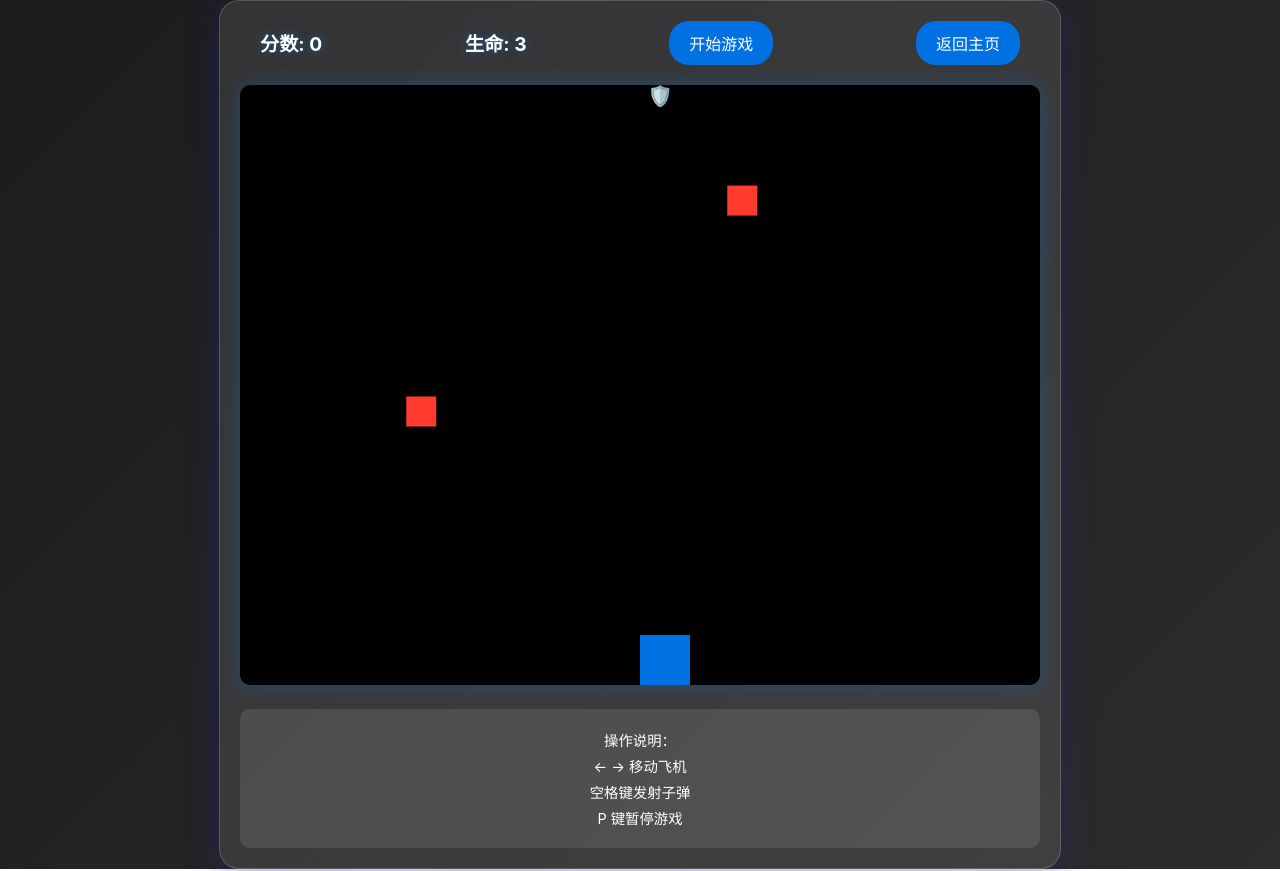
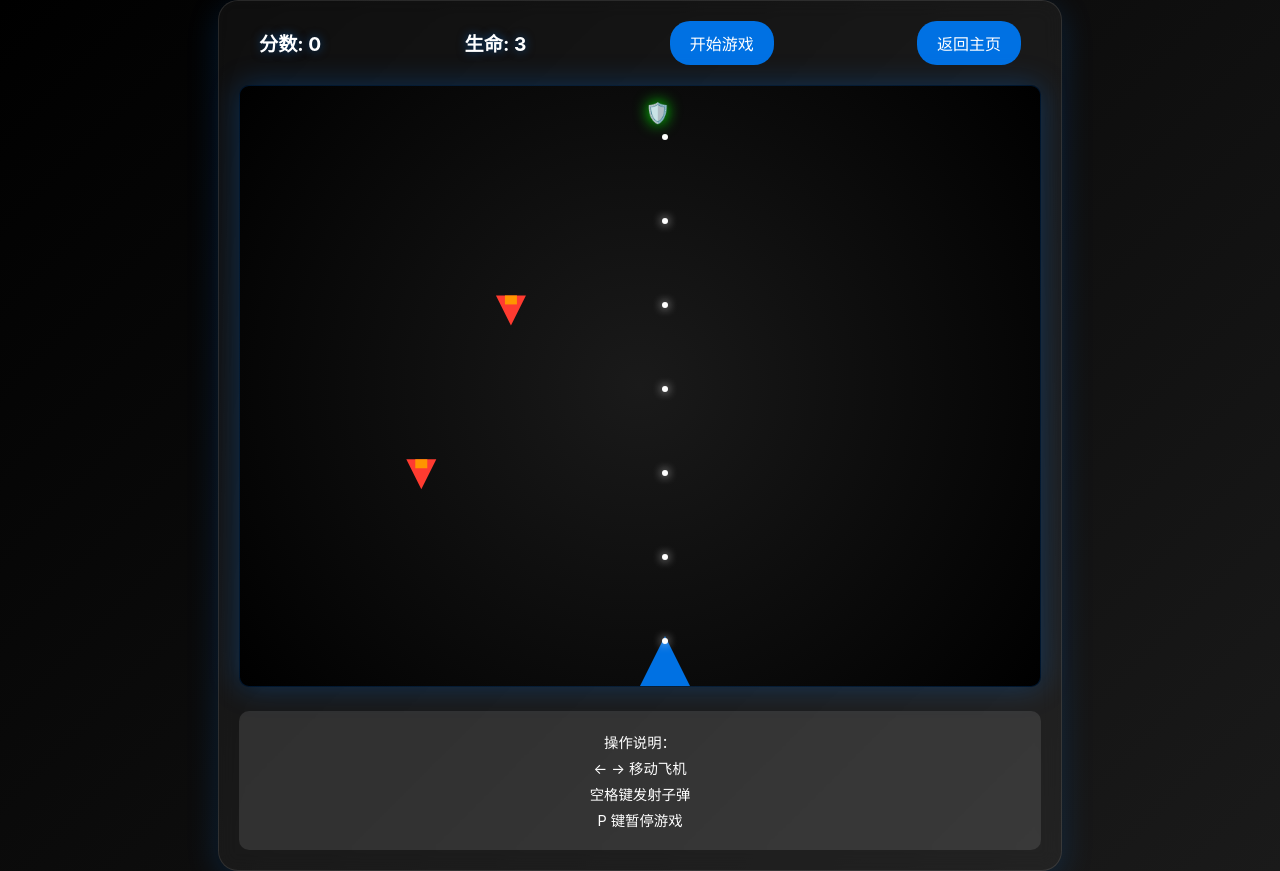
Before and after one commit to aSerpent/-, a plain HTML site: page game.html in a window 1280 px wide. Both pictures are taken after a click on the button "开始游戏". Drawn offline with Linux system fonts and the light colour scheme.

Commit message:
优化游戏入口和自动射击功能

```diff
--- a/css/game.css
+++ b/css/game.css
@@ -5,17 +5,17 @@ body {
     justify-content: center;
     align-items: center;
     min-height: 100vh;
-    background: linear-gradient(135deg, #1c1c1e 0%, #2c2c2e 100%);
+    background: linear-gradient(135deg, #000000 0%, #1a1a1a 100%);
     font-family: -apple-system, BlinkMacSystemFont, 'Segoe UI', Roboto, Oxygen, Ubuntu, Cantarell, 'Open Sans', 'Helvetica Neue', sans-serif;
 }
 
 .game-container {
-    background: rgba(255, 255, 255, 0.1);
+    background: rgba(255, 255, 255, 0.05);
     border-radius: 20px;
     padding: 20px;
-    box-shadow: 0 8px 32px 0 rgba(31, 38, 135, 0.37);
-    backdrop-filter: blur(4px);
-    border: 1px solid rgba(255, 255, 255, 0.18);
+    box-shadow: 0 8px 32px 0 rgba(0, 113, 227, 0.2);
+    backdrop-filter: blur(10px);
+    border: 1px solid rgba(255, 255, 255, 0.1);
 }
 
 .game-header {
@@ -28,9 +28,10 @@ body {
 }
 
 #gameCanvas {
-    background: #000;
+    background: radial-gradient(circle at center, #1a1a1a 0%, #000000 100%);
     border-radius: 10px;
-    box-shadow: 0 0 20px rgba(0, 113, 227, 0.3);
+    box-shadow: 0 0 30px rgba(0, 113, 227, 0.3);
+    border: 1px solid rgba(0, 113, 227, 0.2);
 }
 
 .score, .lives {
--- a/js/game.js
+++ b/js/game.js
@@ -24,8 +24,7 @@ class Game {
 
         this.keys = {
             left: false,
-            right: false,
-            space: false
+            right: false
         };
 
         // 添加buff系统
@@ -80,6 +79,9 @@ class Game {
         this.touchStartX = 0;
         this.isTouching = false;
 
+        // 添加自动射击相关属性
+        this.autoShootInterval = 200; // 自动射击间隔（毫秒）
+
         this.bindEvents();
         this.updateScore(0);
         this.updateLives(3);
@@ -96,14 +98,12 @@ class Game {
     handleKeyDown(e) {
         if (e.key === 'ArrowLeft') this.keys.left = true;
         if (e.key === 'ArrowRight') this.keys.right = true;
-        if (e.key === ' ') this.keys.space = true;
         if (e.key === 'p' || e.key === 'P') this.togglePause();
     }
 
     handleKeyUp(e) {
         if (e.key === 'ArrowLeft') this.keys.left = false;
         if (e.key === 'ArrowRight') this.keys.right = false;
-        if (e.key === ' ') this.keys.space = false;
     }
 
     togglePause() {
@@ -127,7 +127,8 @@ class Game {
             y: -30,
             width: 30,
             height: 30,
-            speed: 2 + Math.random() * 2
+            speed: 2 + Math.random() * 3,  // 增加敌机速度变化范围
+            rotationAngle: Math.random() * Math.PI * 2  // 添加旋转角度
         };
         this.enemies.push(enemy);
     }
@@ -172,7 +173,7 @@ class Game {
 
     shoot() {
         const currentTime = Date.now();
-        if (this.keys.space && currentTime - this.lastShootTime >= this.shootCooldown) {
+        if (currentTime - this.lastShootTime >= this.autoShootInterval) {
             if (this.isMultiShot) {
                 // 三发子弹
                 for (let i = -1; i <= 1; i++) {
@@ -182,7 +183,7 @@ class Game {
                         width: 5,
                         height: 10,
                         speed: 7,
-                        angle: i * 0.2 // 添加一个小角度
+                        angle: i * 0.2
                     };
                     this.bullets.push(bullet);
                 }
@@ -221,18 +222,23 @@ class Game {
         // 更新敌人位置
         this.enemies = this.enemies.filter(enemy => {
             enemy.y += enemy.speed;
+            enemy.rotationAngle += 0.02;  // 添加旋转效果
 
             // 检查碰撞
-            this.bullets.forEach((bullet, bulletIndex) => {
+            for (let i = this.bullets.length - 1; i >= 0; i--) {
+                const bullet = this.bullets[i];
                 if (this.checkCollision(bullet, enemy)) {
-                    this.bullets.splice(bulletIndex, 1);
+                    // 添加爆炸效果
+                    this.createExplosion(enemy.x + enemy.width / 2, enemy.y + enemy.height / 2);
+                    this.bullets.splice(i, 1);
                     this.updateScore(this.score + 100);
                     return false;
                 }
-            });
+            }
 
             // 检查与玩家碰撞
-            if (this.checkCollision(enemy, this.player)) {
+            if (!this.isInvincible && this.checkCollision(enemy, this.player)) {
+                this.createExplosion(enemy.x + enemy.width / 2, enemy.y + enemy.height / 2);
                 this.updateLives(this.lives - 1);
                 if (this.lives <= 0) {
                     this.gameOver();
@@ -265,12 +271,8 @@ class Game {
         // 生成buff
         this.spawnBuff();
 
-        // 自动射击（移动端）
-        if (this.isTouching) {
-            this.keys.space = true;
-            this.shoot();
-            this.keys.space = false;
-        }
+        // 自动射击
+        this.shoot();
     }
 
     checkCollision(rect1, rect2) {
@@ -283,33 +285,73 @@ class Game {
     draw() {
         this.ctx.clearRect(0, 0, this.canvas.width, this.canvas.height);
 
-        // 绘制玩家
+        // 绘制玩家飞机
         this.ctx.fillStyle = '#0071e3';
-        this.ctx.fillRect(this.player.x, this.player.y, this.player.width, this.player.height);
+        this.ctx.beginPath();
+        this.ctx.moveTo(this.player.x + this.player.width / 2, this.player.y);
+        this.ctx.lineTo(this.player.x + this.player.width, this.player.y + this.player.height);
+        this.ctx.lineTo(this.player.x, this.player.y + this.player.height);
+        this.ctx.closePath();
+        this.ctx.fill();
+
+        // 添加飞机尾焰
+        this.ctx.fillStyle = '#ff9500';
+        this.ctx.beginPath();
+        this.ctx.moveTo(this.player.x + this.player.width * 0.3, this.player.y + this.player.height);
+        this.ctx.lineTo(this.player.x + this.player.width * 0.5, this.player.y + this.player.height + 15);
+        this.ctx.lineTo(this.player.x + this.player.width * 0.7, this.player.y + this.player.height);
+        this.ctx.closePath();
+        this.ctx.fill();
 
         // 绘制子弹
         this.ctx.fillStyle = '#fff';
         this.bullets.forEach(bullet => {
-            this.ctx.fillRect(bullet.x, bullet.y, bullet.width, bullet.height);
+            this.ctx.beginPath();
+            this.ctx.arc(bullet.x + bullet.width / 2, bullet.y + bullet.height / 2, 3, 0, Math.PI * 2);
+            this.ctx.fill();
+
+            // 添加子弹光效
+            this.ctx.shadowBlur = 10;
+            this.ctx.shadowColor = '#fff';
         });
+        this.ctx.shadowBlur = 0;
 
         // 绘制敌人
-        this.ctx.fillStyle = '#ff3b30';
         this.enemies.forEach(enemy => {
-            this.ctx.fillRect(enemy.x, enemy.y, enemy.width, enemy.height);
+            // 敌机主体
+            this.ctx.fillStyle = '#ff3b30';
+            this.ctx.beginPath();
+            this.ctx.moveTo(enemy.x + enemy.width / 2, enemy.y + enemy.height);
+            this.ctx.lineTo(enemy.x + enemy.width, enemy.y);
+            this.ctx.lineTo(enemy.x, enemy.y);
+            this.ctx.closePath();
+            this.ctx.fill();
+
+            // 敌机装饰
+            this.ctx.fillStyle = '#ff9500';
+            this.ctx.fillRect(enemy.x + enemy.width * 0.3, enemy.y, enemy.width * 0.4, enemy.height * 0.3);
         });
 
         // 绘制buff
         this.buffs.forEach(buff => {
             this.ctx.fillStyle = buff.type.color;
             this.ctx.font = '20px Arial';
-            this.ctx.fillText(buff.type.icon, buff.x, buff.y);
+            this.ctx.textAlign = 'center';
+            this.ctx.textBaseline = 'middle';
+
+            // 添加光晕效果
+            this.ctx.shadowBlur = 15;
+            this.ctx.shadowColor = buff.type.color;
+            this.ctx.fillText(buff.type.icon, buff.x + buff.width / 2, buff.y + buff.height / 2);
+            this.ctx.shadowBlur = 0;
         });
 
         // 绘制护盾效果
         if (this.isInvincible) {
             this.ctx.strokeStyle = '#00ff00';
             this.ctx.lineWidth = 2;
+            this.ctx.shadowBlur = 15;
+            this.ctx.shadowColor = '#00ff00';
             this.ctx.beginPath();
             this.ctx.arc(
                 this.player.x + this.player.width / 2,
@@ -319,6 +361,7 @@ class Game {
                 Math.PI * 2
             );
             this.ctx.stroke();
+            this.ctx.shadowBlur = 0;
         }
     }
 
@@ -326,7 +369,6 @@ class Game {
         if (!this.isGameOver && !this.isPaused) {
             this.update();
             this.draw();
-            this.shoot();
             requestAnimationFrame(() => this.gameLoop());
         }
     }
@@ -352,6 +394,41 @@ class Game {
     start() {
         this.gameLoop();
     }
+
+    // 添加爆炸效果
+    createExplosion(x, y) {
+        const particles = [];
+        for (let i = 0; i < 8; i++) {
+            const angle = (i / 8) * Math.PI * 2;
+            particles.push({
+                x: x,
+                y: y,
+                vx: Math.cos(angle) * 2,
+                vy: Math.sin(angle) * 2,
+                life: 1
+            });
+        }
+
+        const animate = () => {
+            this.ctx.save();
+            particles.forEach((p, index) => {
+                p.x += p.vx;
+                p.y += p.vy;
+                p.life -= 0.02;
+
+                if (p.life > 0) {
+                    this.ctx.beginPath();
+                    this.ctx.arc(p.x, p.y, 2, 0, Math.PI * 2);
+                    this.ctx.fillStyle = `rgba(255, 59, 48, ${p.life})`;
+                    this.ctx.fill();
+                    requestAnimationFrame(animate);
+                }
+            });
+            this.ctx.restore();
+        };
+
+        animate();
+    }
 }
 
 // 初始化游戏
```
Also changed, not shown: index.html (+0 -1 lines).
